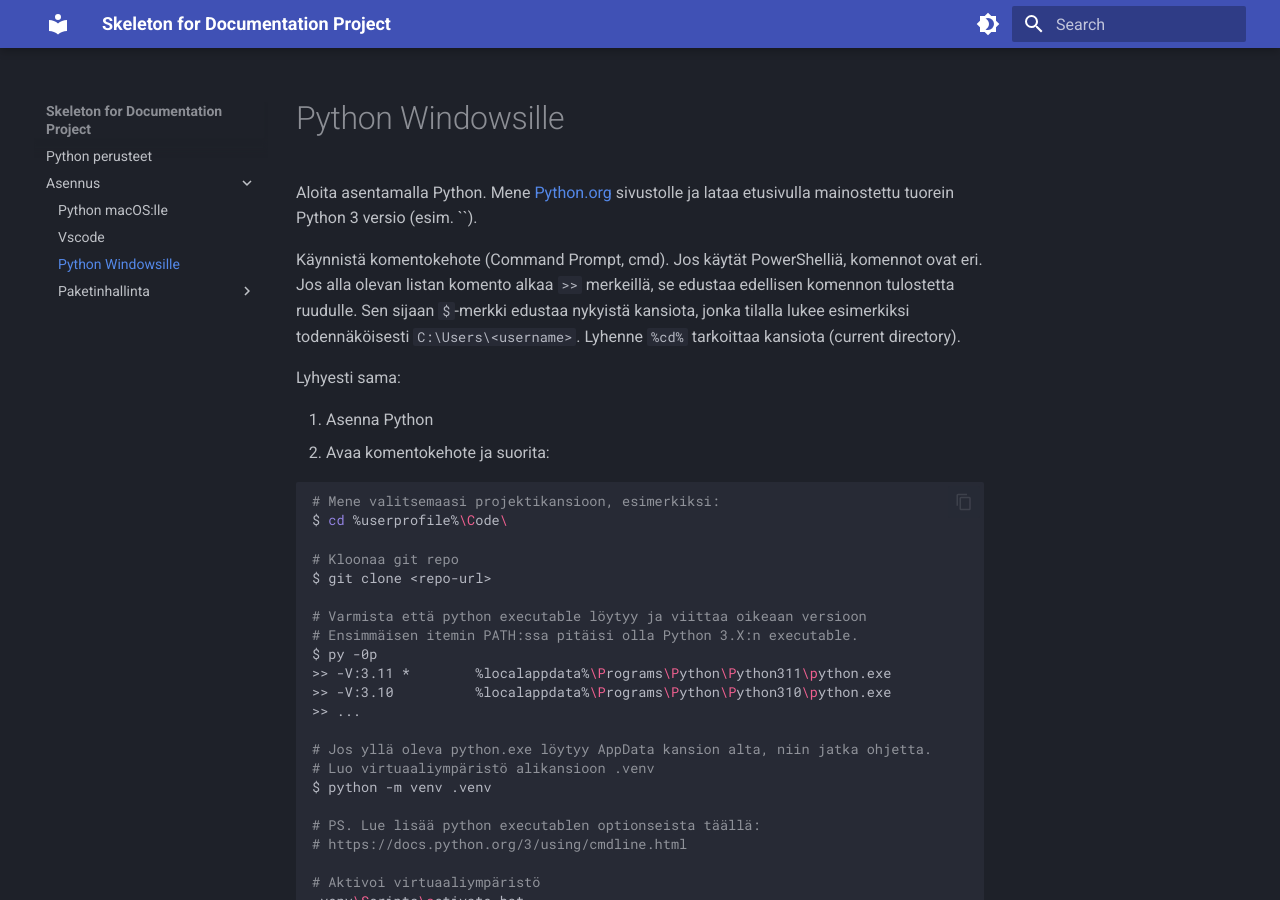
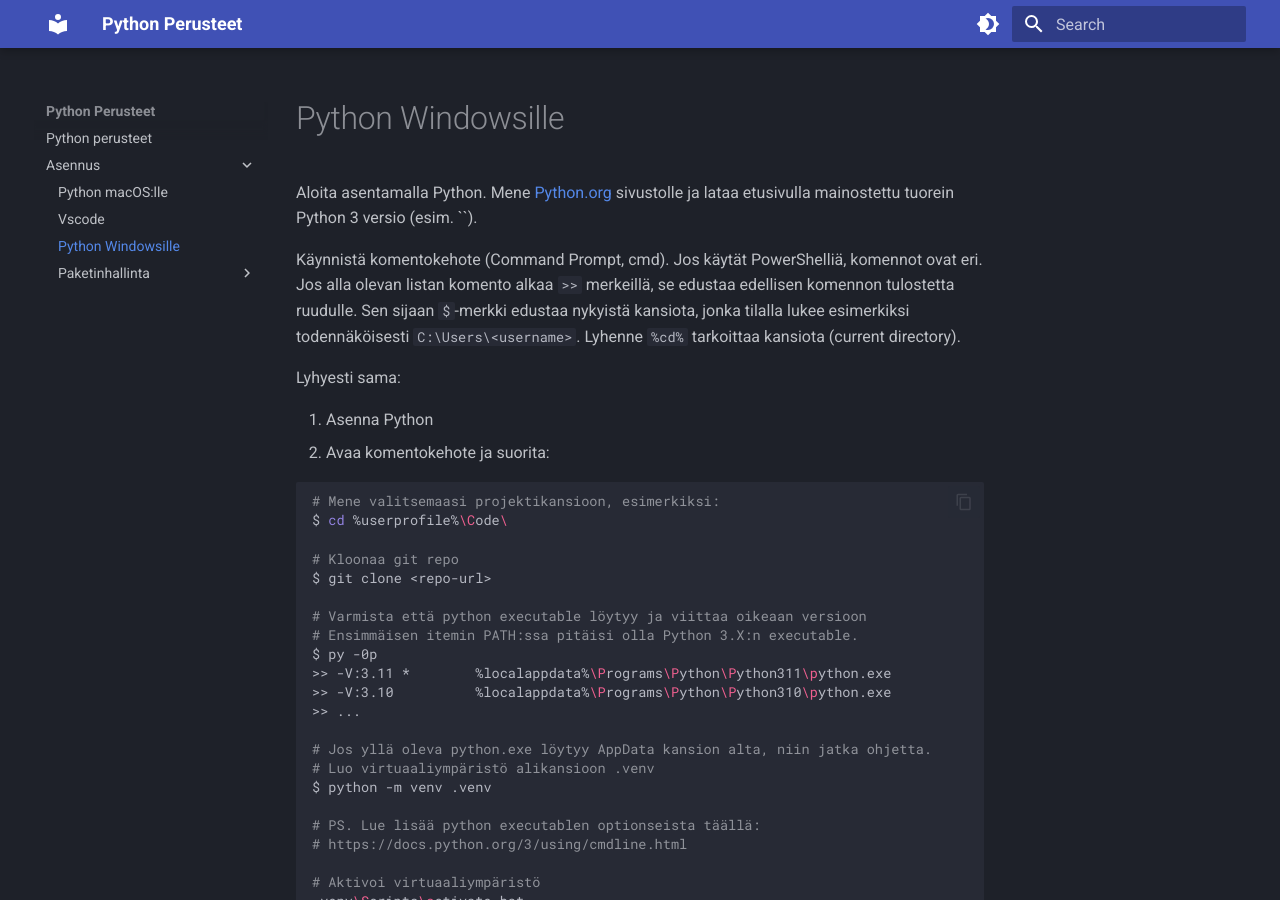
Before and after one commit to sourander/python-perusteet, an MkDocs documentation site: the page built from docs/asennus/windows.md, in a window 1280 px wide and 900 px high. Built offline with MkDocs 1.6.1 and Material for MkDocs 9.7.7, drawn with Linux system fonts in a browser that asks for light colours.

Commit message:
Rename project

```diff
--- a/mkdocs.yml
+++ b/mkdocs.yml
@@ -1,4 +1,4 @@
-site_name: Skeleton for Documentation Project
+site_name: Python Perusteet
 
 theme:
   name: material
--- a/pyproject.toml
+++ b/pyproject.toml
@@ -1,5 +1,5 @@
 [tool.poetry]
-name = "doc-skeleton"
+name = "python-perusteet"
 version = "0.1.0"
 description = ""
 authors = ["Jani Sourander <sourander@gmail.com>"]
```
